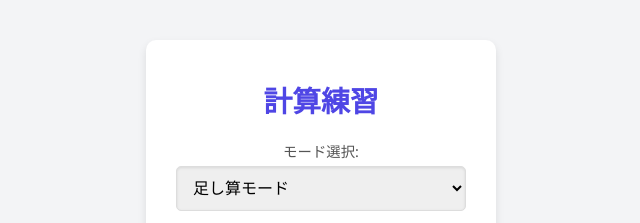
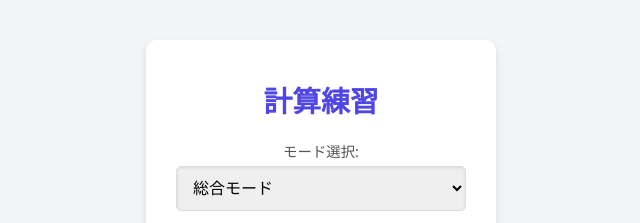
Before and after one commit to matsumoto616/calcuration_practice_app_prototype, a plain HTML site: page index.html in a window 1280 px wide. Shown: the top 223 px of the page, 319-959 px from the left. Drawn offline with nearby package versions, Linux system fonts and the light colour scheme.

Commit message:
総合モード追加 index.html

```diff
--- a/index.html
+++ b/index.html
@@ -17,6 +17,7 @@
         <div>
             <label for="mode">モード選択:</label>
             <select id="mode" onchange="generateQuestion()">
+                <option value="all">総合モード</option>
                 <option value="addition">足し算モード</option>
                 <option value="substraction">引き算モード</option>
                 <option value="multiplication">掛け算モード</option>
```
